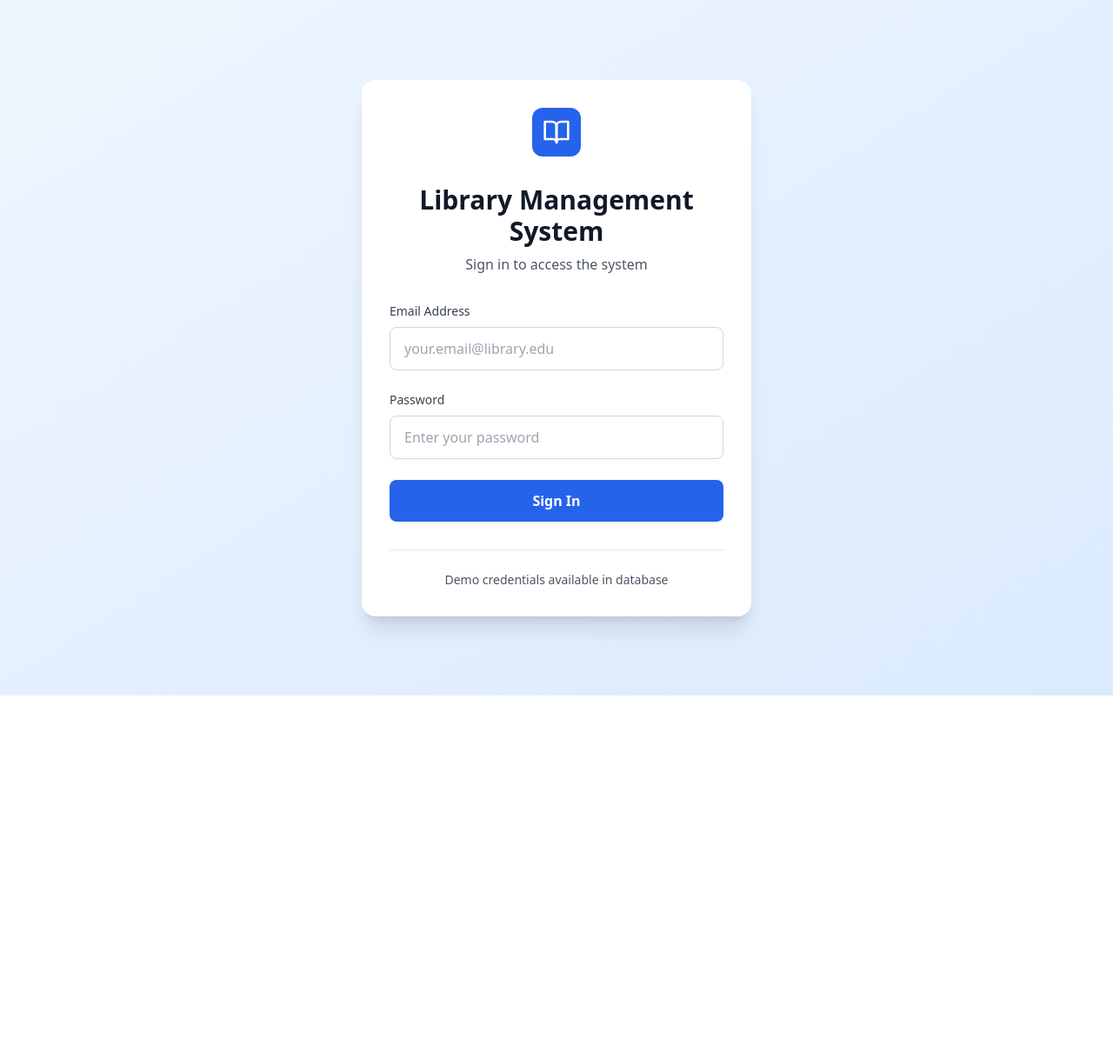
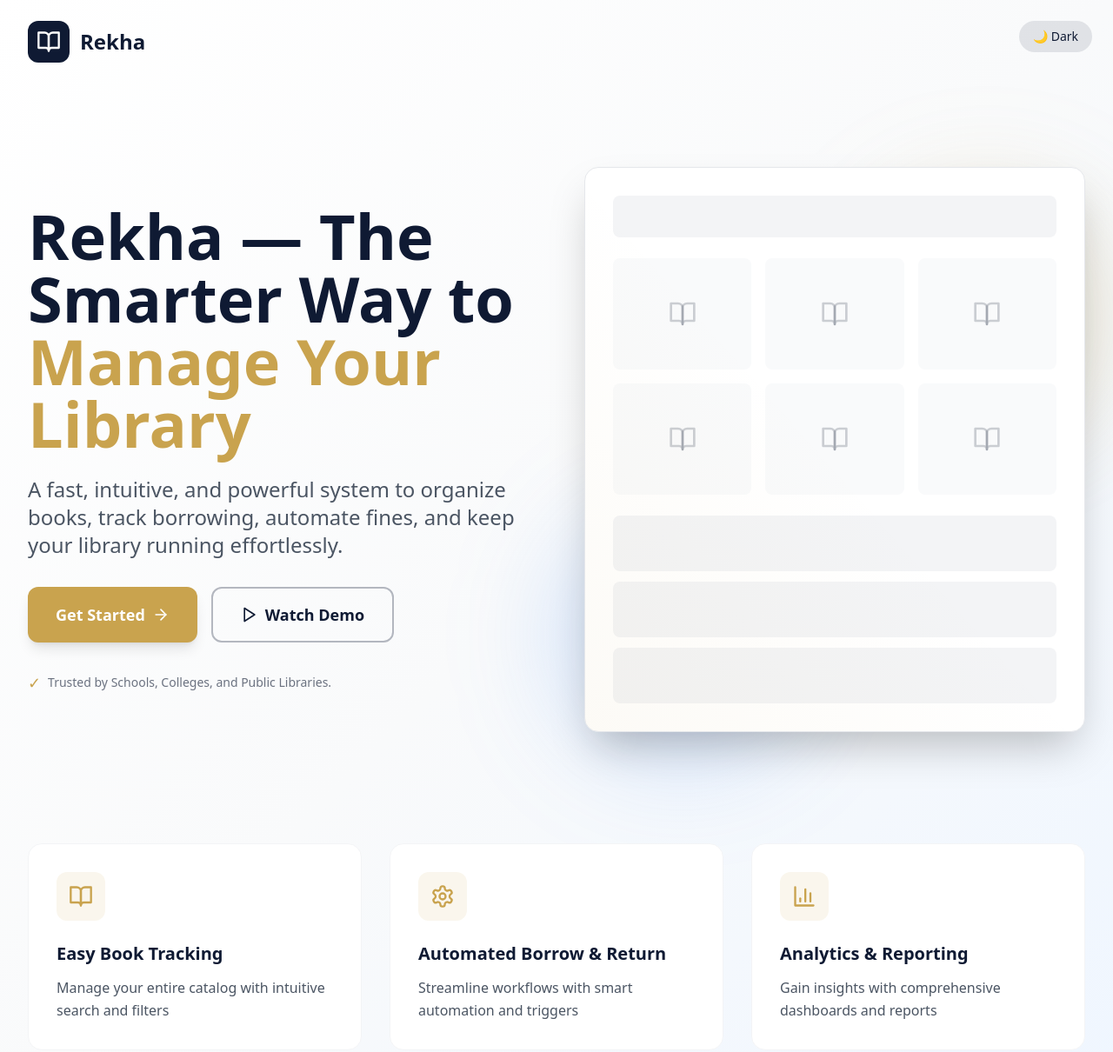
Before and after one commit to supermanyu90/Rekha-Library-Automation-System, a React (Vite) app: page / in a window 1280 px wide. Shown: the top 1210 px of the page at 87% size. Before the commit the page ends 800 px from the top, so only its background shows below. Built offline with nearby package versions, Linux system fonts and the light colour scheme; no server answers.

Commit message:
Updated App.tsx

```diff
--- a/src/App.tsx
+++ b/src/App.tsx
@@ -1,5 +1,6 @@
 import { useState } from 'react';
 import { AuthProvider, useAuth } from './contexts/AuthContext';
+import Hero from './components/Hero';
 import Login from './components/Login';
 import Layout from './components/Layout';
 import Dashboard from './components/Dashboard';
@@ -13,6 +14,7 @@ import Staff from './components/Staff';
 function MainApp() {
   const { user, staff, loading } = useAuth();
   const [activeTab, setActiveTab] = useState('dashboard');
+  const [showHero, setShowHero] = useState(true);
 
   if (loading) {
     return (
@@ -26,6 +28,9 @@ function MainApp() {
   }
 
   if (!user || !staff) {
+    if (showHero) {
+      return <Hero onGetStarted={() => setShowHero(false)} />;
+    }
     return <Login />;
   }
 
--- /dev/null
+++ b/src/components/Hero.tsx
@@ -0,0 +1,245 @@
+import { BookOpen, BarChart3, Settings, Play, ArrowRight } from 'lucide-react';
+import { useState } from 'react';
+
+interface HeroProps {
+  onGetStarted: () => void;
+}
+
+export default function Hero({ onGetStarted }: HeroProps) {
+  const [isDarkMode, setIsDarkMode] = useState(false);
+
+  const benefits = [
+    {
+      icon: BookOpen,
+      title: 'Easy Book Tracking',
+      description: 'Manage your entire catalog with intuitive search and filters'
+    },
+    {
+      icon: Settings,
+      title: 'Automated Borrow & Return',
+      description: 'Streamline workflows with smart automation and triggers'
+    },
+    {
+      icon: BarChart3,
+      title: 'Analytics & Reporting',
+      description: 'Gain insights with comprehensive dashboards and reports'
+    }
+  ];
+
+  return (
+    <div className={`min-h-screen transition-colors duration-300 ${
+      isDarkMode
+        ? 'bg-gradient-to-br from-[#0F1A33] via-[#1a2847] to-[#0F1A33]'
+        : 'bg-gradient-to-br from-white via-gray-50 to-blue-50'
+    }`}>
+      <button
+        onClick={() => setIsDarkMode(!isDarkMode)}
+        className={`fixed top-6 right-6 z-50 px-4 py-2 rounded-full text-sm font-medium transition-all duration-300 ${
+          isDarkMode
+            ? 'bg-white/10 text-white hover:bg-white/20'
+            : 'bg-[#0F1A33]/10 text-[#0F1A33] hover:bg-[#0F1A33]/20'
+        }`}
+      >
+        {isDarkMode ? '☀️ Light' : '🌙 Dark'}
+      </button>
+
+      <div className="max-w-7xl mx-auto px-4 sm:px-6 lg:px-8">
+        <nav className="flex items-center justify-between py-6">
+          <div className="flex items-center space-x-3">
+            <div className={`w-12 h-12 rounded-xl flex items-center justify-center ${
+              isDarkMode ? 'bg-[#C9A34E]' : 'bg-[#0F1A33]'
+            }`}>
+              <BookOpen className="w-7 h-7 text-white" />
+            </div>
+            <span className={`text-2xl font-bold ${
+              isDarkMode ? 'text-white' : 'text-[#0F1A33]'
+            }`}>
+              Rekha
+            </span>
+          </div>
+        </nav>
+
+        <main className="pt-16 pb-24 lg:pt-24 lg:pb-32">
+          <div className="grid lg:grid-cols-2 gap-12 lg:gap-16 items-center">
+            <div className="space-y-8 animate-fadeIn">
+              <div className="space-y-6">
+                <h1 className={`text-5xl sm:text-6xl lg:text-7xl font-bold leading-tight ${
+                  isDarkMode ? 'text-white' : 'text-[#0F1A33]'
+                }`}>
+                  Rekha — The Smarter Way to{' '}
+                  <span className={`${
+                    isDarkMode ? 'text-[#C9A34E]' : 'text-[#C9A34E]'
+                  }`}>
+                    Manage Your Library
+                  </span>
+                </h1>
+
+                <p className={`text-xl sm:text-2xl leading-relaxed ${
+                  isDarkMode ? 'text-gray-300' : 'text-gray-600'
+                }`}>
+                  A fast, intuitive, and powerful system to organize books, track borrowing,
+                  automate fines, and keep your library running effortlessly.
+                </p>
+              </div>
+
+              <div className="flex flex-col sm:flex-row gap-4">
+                <button
+                  onClick={onGetStarted}
+                  className="group px-8 py-4 bg-[#C9A34E] text-white rounded-xl font-semibold text-lg
+                    hover:bg-[#b8923d] transform hover:scale-105 transition-all duration-300
+                    shadow-lg hover:shadow-xl flex items-center justify-center space-x-2"
+                >
+                  <span>Get Started</span>
+                  <ArrowRight className="w-5 h-5 group-hover:translate-x-1 transition-transform" />
+                </button>
+
+                <button
+                  className={`group px-8 py-4 rounded-xl font-semibold text-lg
+                    border-2 transform hover:scale-105 transition-all duration-300
+                    flex items-center justify-center space-x-2 ${
+                      isDarkMode
+                        ? 'border-white/30 text-white hover:bg-white/10'
+                        : 'border-[#0F1A33]/30 text-[#0F1A33] hover:bg-[#0F1A33]/5'
+                    }`}
+                >
+                  <Play className="w-5 h-5" />
+                  <span>Watch Demo</span>
+                </button>
+              </div>
+
+              <p className={`text-sm flex items-center space-x-2 ${
+                isDarkMode ? 'text-gray-400' : 'text-gray-500'
+              }`}>
+                <span className="text-[#C9A34E] text-lg">✓</span>
+                <span>Trusted by Schools, Colleges, and Public Libraries.</span>
+              </p>
+            </div>
+
+            <div className="relative animate-slideUp">
+              <div className={`relative rounded-2xl overflow-hidden shadow-2xl ${
+                isDarkMode ? 'bg-white/5 border border-white/10' : 'bg-white border border-gray-200'
+              }`}>
+                <div className="p-8">
+                  <div className="space-y-6">
+                    <div className={`h-12 rounded-lg ${
+                      isDarkMode ? 'bg-white/10' : 'bg-gray-100'
+                    }`}></div>
+
+                    <div className="grid grid-cols-3 gap-4">
+                      {[1, 2, 3, 4, 5, 6].map((i) => (
+                        <div
+                          key={i}
+                          className={`h-32 rounded-lg ${
+                            isDarkMode ? 'bg-white/5' : 'bg-gray-50'
+                          } flex items-center justify-center`}
+                        >
+                          <BookOpen className={`w-8 h-8 ${
+                            isDarkMode ? 'text-[#C9A34E]/40' : 'text-[#0F1A33]/20'
+                          }`} />
+                        </div>
+                      ))}
+                    </div>
+
+                    <div className="space-y-3">
+                      {[1, 2, 3].map((i) => (
+                        <div
+                          key={i}
+                          className={`h-16 rounded-lg ${
+                            isDarkMode ? 'bg-white/10' : 'bg-gray-100'
+                          }`}
+                        ></div>
+                      ))}
+                    </div>
+                  </div>
+                </div>
+
+                <div className={`absolute inset-0 bg-gradient-to-tr pointer-events-none ${
+                  isDarkMode
+                    ? 'from-[#C9A34E]/10 via-transparent to-transparent'
+                    : 'from-[#C9A34E]/5 via-transparent to-transparent'
+                }`}></div>
+              </div>
+
+              <div className={`absolute -z-10 top-8 -right-8 w-72 h-72 rounded-full blur-3xl ${
+                isDarkMode ? 'bg-[#C9A34E]/10' : 'bg-[#C9A34E]/20'
+              }`}></div>
+              <div className={`absolute -z-10 -bottom-8 -left-8 w-72 h-72 rounded-full blur-3xl ${
+                isDarkMode ? 'bg-blue-500/10' : 'bg-blue-500/20'
+              }`}></div>
+            </div>
+          </div>
+        </main>
+
+        <section className="pb-24">
+          <div className="grid md:grid-cols-3 gap-8">
+            {benefits.map((benefit, index) => {
+              const Icon = benefit.icon;
+              return (
+                <div
+                  key={index}
+                  className={`group p-8 rounded-2xl transition-all duration-300 hover:scale-105 ${
+                    isDarkMode
+                      ? 'bg-white/5 hover:bg-white/10 border border-white/10'
+                      : 'bg-white hover:shadow-xl border border-gray-100'
+                  }`}
+                  style={{
+                    animation: `slideUp 0.6s ease-out ${index * 0.1}s both`
+                  }}
+                >
+                  <div className={`w-14 h-14 rounded-xl flex items-center justify-center mb-6
+                    transition-transform duration-300 group-hover:scale-110 ${
+                      isDarkMode ? 'bg-[#C9A34E]/20' : 'bg-[#C9A34E]/10'
+                    }`}>
+                    <Icon className="w-7 h-7 text-[#C9A34E]" />
+                  </div>
+                  <h3 className={`text-xl font-bold mb-3 ${
+                    isDarkMode ? 'text-white' : 'text-[#0F1A33]'
+                  }`}>
+                    {benefit.title}
+                  </h3>
+                  <p className={`leading-relaxed ${
+                    isDarkMode ? 'text-gray-400' : 'text-gray-600'
+                  }`}>
+                    {benefit.description}
+                  </p>
+                </div>
+              );
+            })}
+          </div>
+        </section>
+      </div>
+
+      <style>{`
+        @keyframes fadeIn {
+          from {
+            opacity: 0;
+            transform: translateY(20px);
+          }
+          to {
+            opacity: 1;
+            transform: translateY(0);
+          }
+        }
+
+        @keyframes slideUp {
+          from {
+            opacity: 0;
+            transform: translateY(40px);
+          }
+          to {
+            opacity: 1;
+            transform: translateY(0);
+          }
+        }
+
+        .animate-fadeIn {
+          animation: fadeIn 0.8s ease-out;
+        }
+
+        .animate-slideUp {
+          animation: slideUp 0.8s ease-out 0.2s both;
+        }
+      `}</style>
+    </div>
+  );
+}
```
